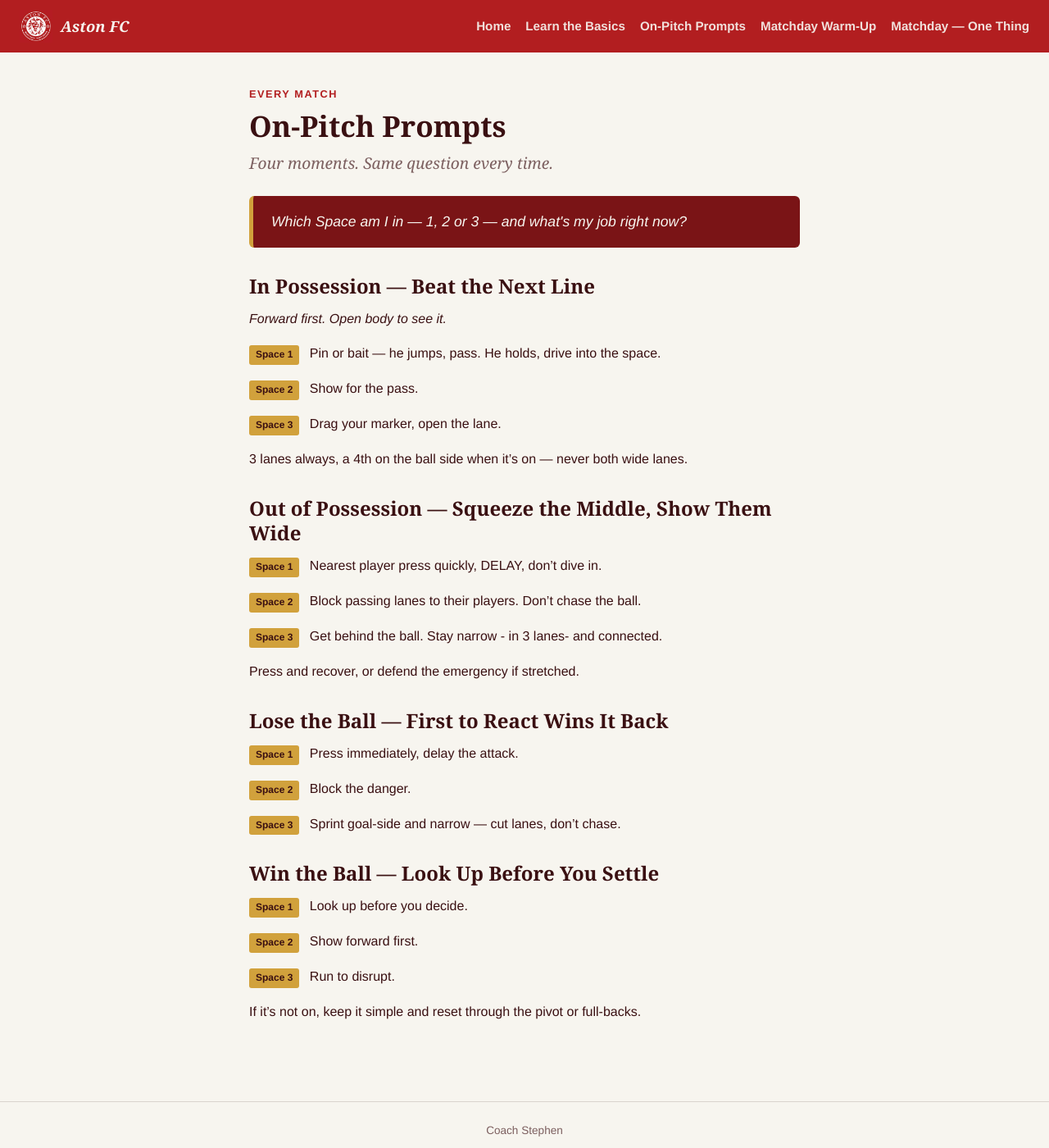
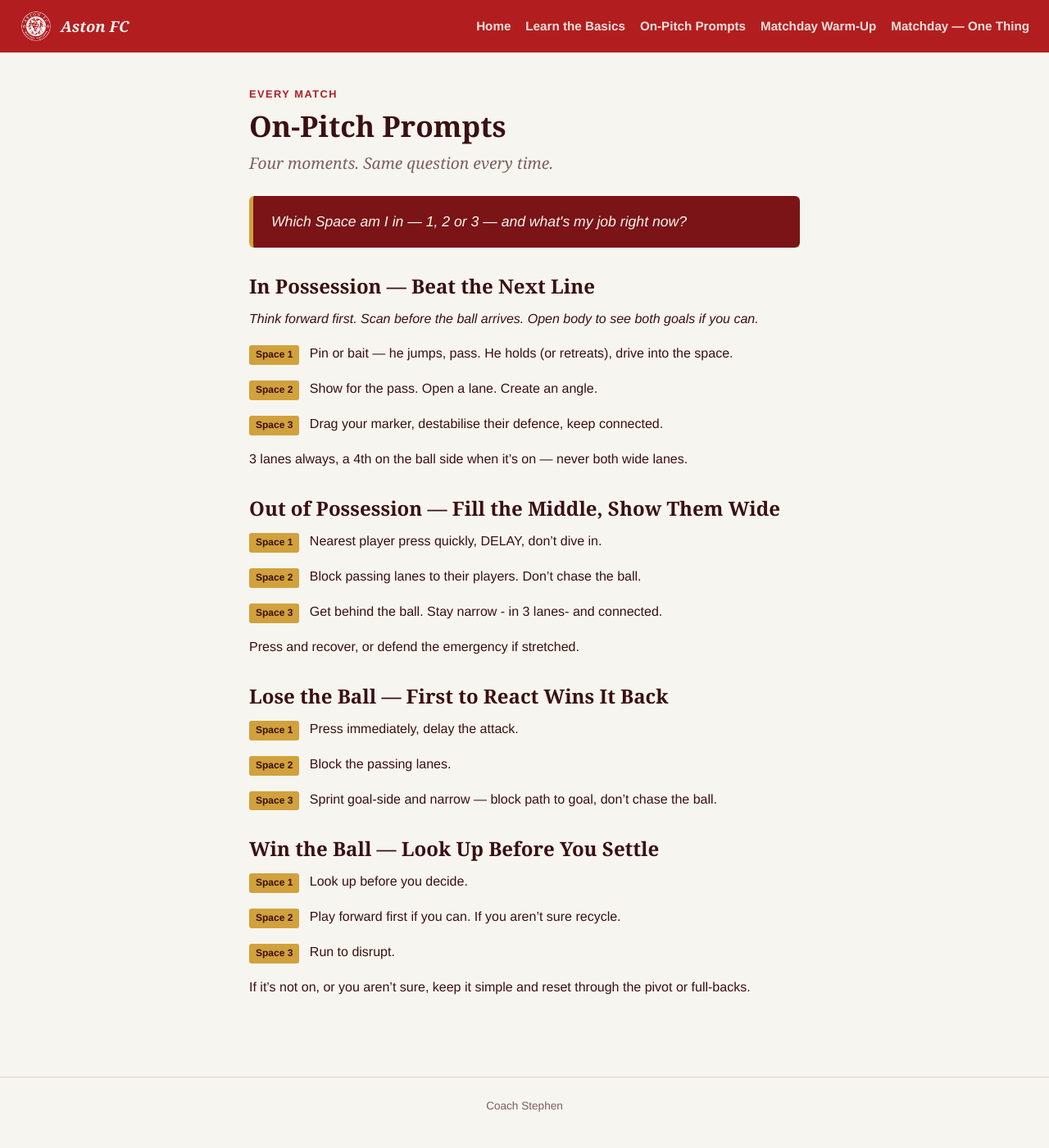
Before and after one commit to Kav-Arna/team-site, a Jekyll site: the page built from on-pitch-prompts.md, in a window 1280 px wide and 1400 px high. Shown: the whole window at 82% size. Built offline with Jekyll 4.4.1, drawn with Linux system fonts in a browser that asks for light colours.

Commit message:
Update on-pitch-prompts.md
Changed language

```diff
--- a/on-pitch-prompts.md
+++ b/on-pitch-prompts.md
@@ -12,17 +12,17 @@ permalink: /on-pitch-prompts/
 
 ## In Possession — Beat the Next Line
 
-*Forward first. Open body to see it.*
+*Think forward first. Scan before the ball arrives. Open body to see both goals if you can.*
 
-<span class="space-tag">Space 1</span> Pin or bait — he jumps, pass. He holds, drive into the space.
+<span class="space-tag">Space 1</span> Pin or bait — he jumps, pass. He holds (or retreats), drive into the space.
 
-<span class="space-tag">Space 2</span> Show for the pass.
+<span class="space-tag">Space 2</span> Show for the pass. Open a lane. Create an angle.
 
-<span class="space-tag">Space 3</span> Drag your marker, open the lane.
+<span class="space-tag">Space 3</span> Drag your marker, destabilise their defence, keep connected.
 
 3 lanes always, a 4th on the ball side when it's on — never both wide lanes.
 
-## Out of Possession — Squeeze the Middle, Show Them Wide
+## Out of Possession — Fill the Middle, Show Them Wide
 
 <span class="space-tag">Space 1</span> Nearest player press quickly, DELAY, don't dive in.
 
@@ -36,16 +36,16 @@ Press and recover, or defend the emergency if stretched.
 
 <span class="space-tag">Space 1</span> Press immediately, delay the attack.
 
-<span class="space-tag">Space 2</span> Block the danger.
+<span class="space-tag">Space 2</span> Block the passing lanes.
 
-<span class="space-tag">Space 3</span> Sprint goal-side and narrow — cut lanes, don't chase.
+<span class="space-tag">Space 3</span> Sprint goal-side and narrow — block path to goal, don't chase the ball.
 
 ## Win the Ball — Look Up Before You Settle
 
 <span class="space-tag">Space 1</span> Look up before you decide.
 
-<span class="space-tag">Space 2</span> Show forward first.
+<span class="space-tag">Space 2</span> Play forward first if you can. If you aren't sure recycle.
 
 <span class="space-tag">Space 3</span> Run to disrupt.
 
-If it's not on, keep it simple and reset through the pivot or full-backs.
+If it's not on, or you aren't sure, keep it simple and reset through the pivot or full-backs.
```
